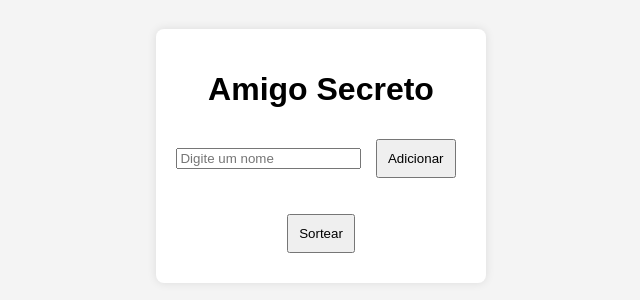
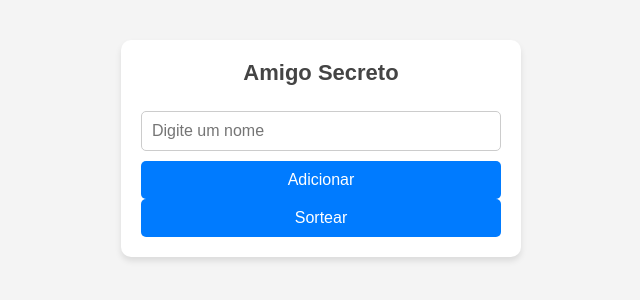
Before and after one commit to miguel-an34/amigo-secreto, a plain HTML site: page index.html in a window 1280 px wide. Shown: the part 252-552 px from the top of the page, without its empty margins (319-959 px from the left). Drawn offline with Linux system fonts and the light colour scheme.

Commit message:
Consertando o CSS
O design do CSS não estava funcionando

```diff
--- a/style.css
+++ b/style.css
@@ -1,24 +1,86 @@
+/* Reset básico para remover margens e paddings padrão */
+* {
+    margin: 0;
+    padding: 0;
+    box-sizing: border-box;
+    font-family: Arial, sans-serif;
+}
+
+/* Corpo da página */
 body {
-    font-family: Arial, sans-serif;
+    background-color: #f4f4f4;
+    color: #333;
     display: flex;
     justify-content: center;
     align-items: center;
     height: 100vh;
-    background-color: #f4f4f4;
+    flex-direction: column;
 }
+
+/* Container principal */
 .container {
     background: white;
     padding: 20px;
-    border-radius: 8px;
-    box-shadow: 0 0 10px rgba(0, 0, 0, 0.1);
+    border-radius: 10px;
+    box-shadow: 0px 4px 6px rgba(0, 0, 0, 0.1);
+    width: 90%;
+    max-width: 400px;
     text-align: center;
 }
+
+/* Título */
+h1 {
+    font-size: 22px;
+    margin-bottom: 15px;
+    color: #444;
+}
+
+/* Input e botão */
+input {
+    width: 100%;
+    padding: 10px;
+    margin: 10px 0;
+    border: 1px solid #ccc;
+    border-radius: 5px;
+    font-size: 16px;
+}
+
 button {
-    margin: 10px;
+    background: #007bff;
+    color: white;
+    border: none;
     padding: 10px;
+    border-radius: 5px;
     cursor: pointer;
+    font-size: 16px;
+    width: 100%;
 }
-ul {
+
+button:hover {
+    background: #0056b3;
+}
+
+/* Lista de participantes */
+#lista-participantes {
+    margin-top: 15px;
     list-style: none;
-    padding: 0;
 }
+
+#lista-participantes li {
+    background: #e9ecef;
+    margin: 5px 0;
+    padding: 8px;
+    border-radius: 5px;
+    font-size: 16px;
+}
+
+/* Resultado */
+#resultado {
+    margin-top: 15px;
+    padding: 10px;
+    background: #28a745;
+    color: white;
+    font-size: 16px;
+    border-radius: 5px;
+    display: none;
+}
```
